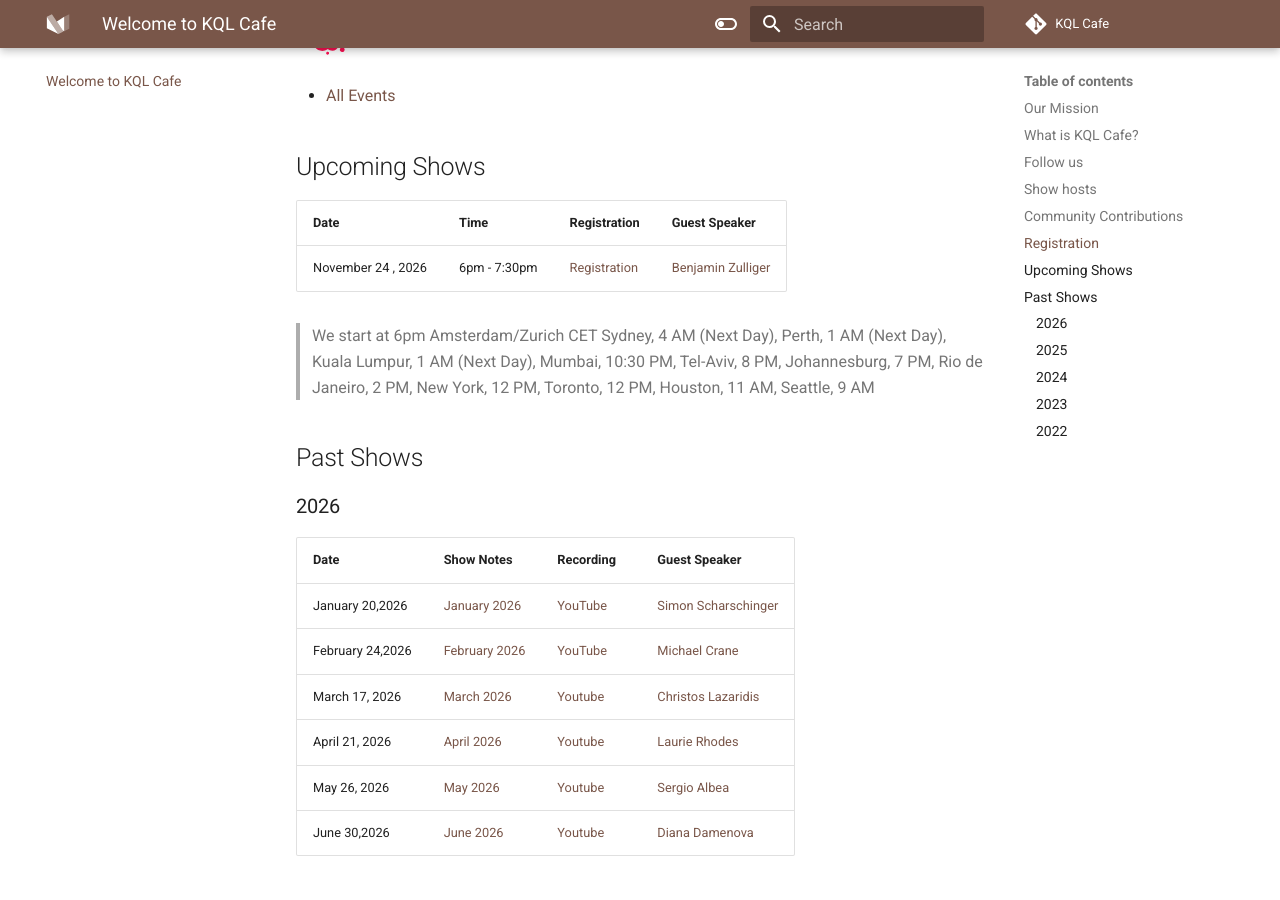
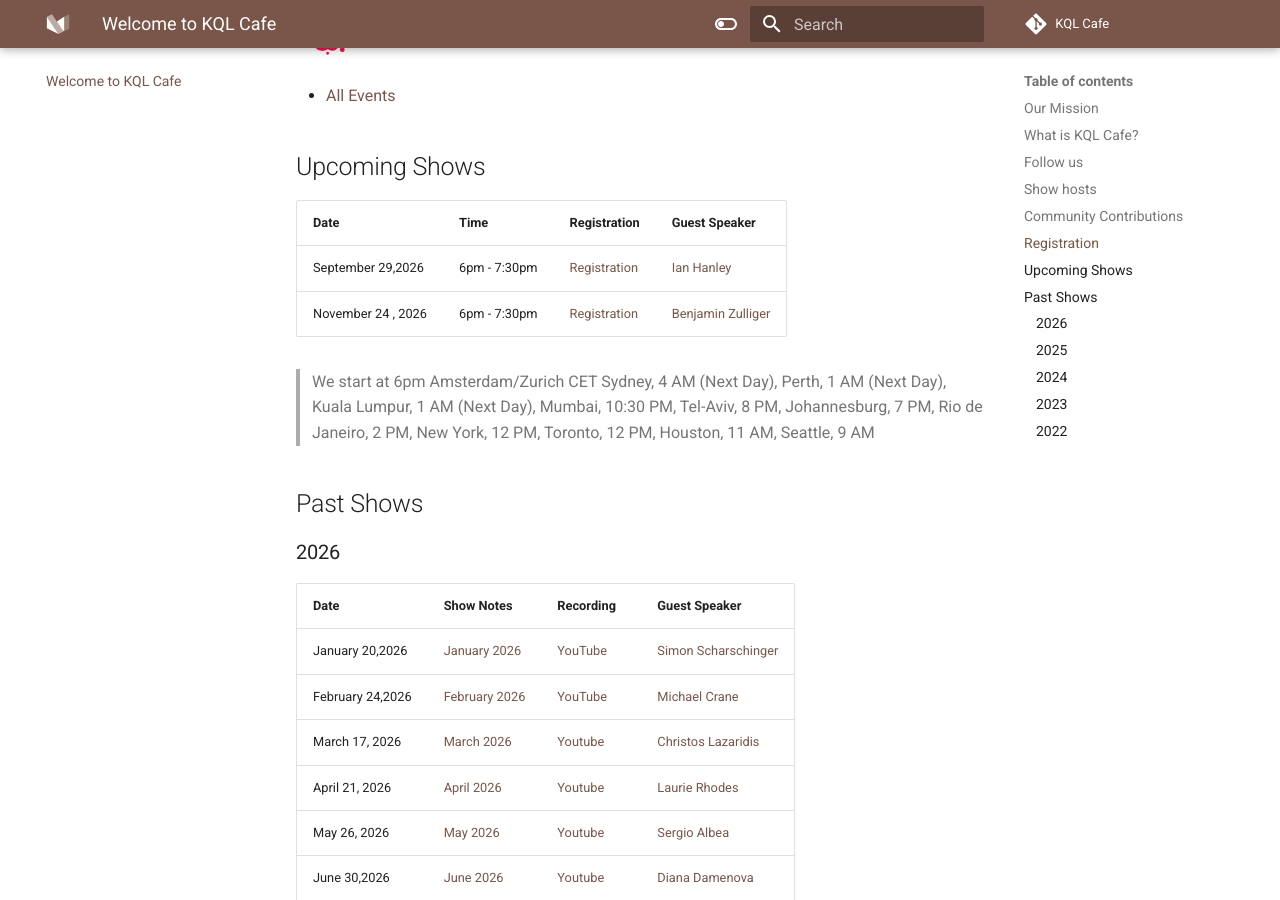
Before and after one commit to KQLCafe/website, an MkDocs documentation site: the page built from docs/index.md, in a window 1280 px wide and 900 px high, scrolled down 1843 px. Built offline with MkDocs 1.6.1 and Material for MkDocs 9.7.7, drawn with Linux system fonts in a browser that asks for light colours; comment, search, counter and statistics services are not loaded.

Commit message:
Update September 2026

```diff
--- a/docs/index.md
+++ b/docs/index.md
@@ -47,6 +47,7 @@
 
 | Date | Time | Registration | Guest Speaker |
 | ---- | ---- | ------------ | ------------- |
+| September 29,2026 | 6pm - 7:30pm | [Registration](https://www.meetup.com/kql-cafe/events/316655221) | [Ian Hanley](https://www.linkedin.com/in/ianhanley) |
 | November 24 , 2026 | 6pm - 7:30pm | [Registration](https://www.meetup.com/kql-cafe/events/316360509/?slug=kql-cafe&eventId=314953010) | [Benjamin Zulliger](https://www.linkedin.com/in/benjamin-zulliger/) |
 
 
```
